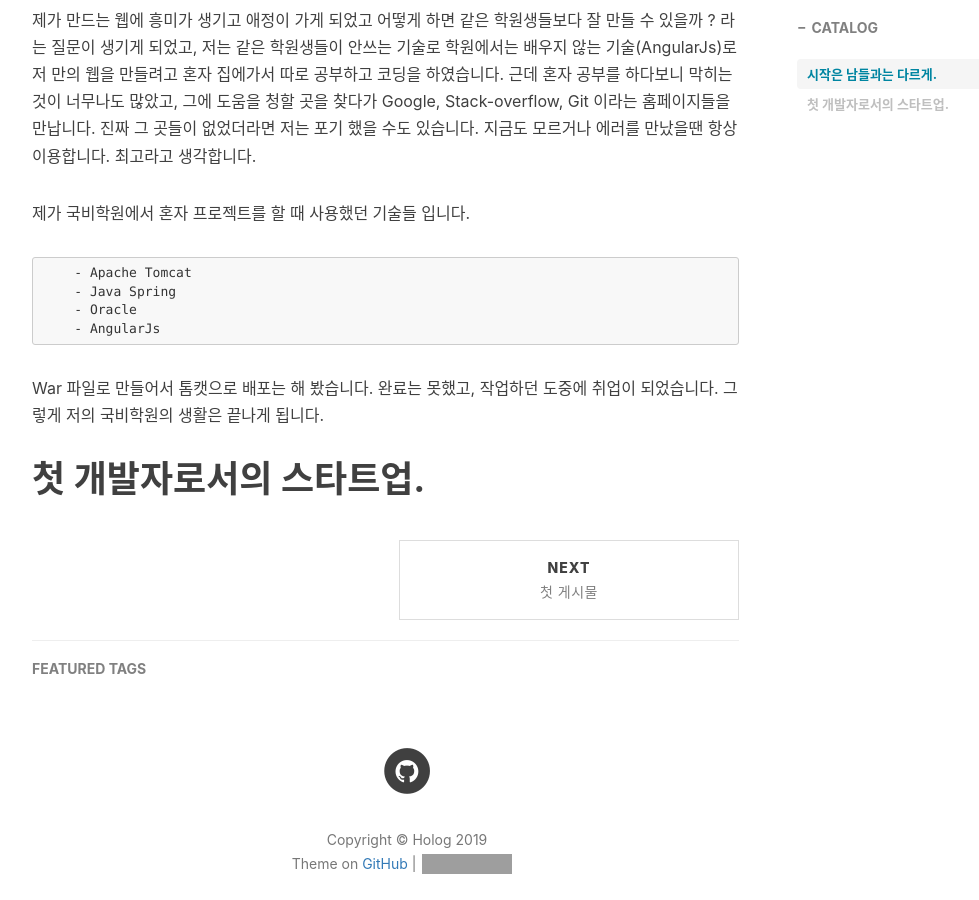
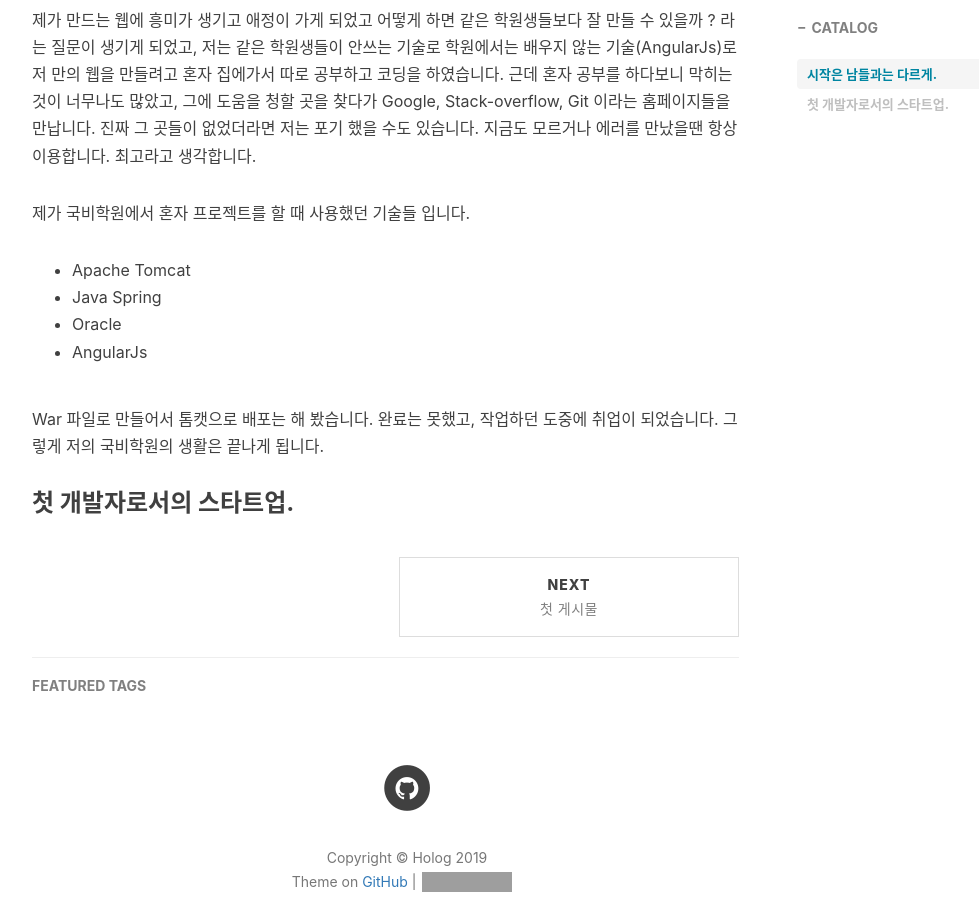
Before and after one commit to leeshar/wiki, a Jekyll site: the page built from _posts/2019-03-28-이인호 소개.md, in a window 1280 px wide and 900 px high, scrolled down 731 px. Shown: the whole window, without its empty margins (233-1212 px from the left). Built offline with Jekyll 4.4.1, drawn with Linux system fonts in a browser that asks for light colours; nearby versions of some CDN libraries; comment, search, counter and statistics services are not loaded; grey boxes are pictures that could not be loaded.

````diff
--- a/_posts/2019-03-28-이인호 소개.md
+++ b/_posts/2019-03-28-이인호 소개.md
@@ -26,15 +26,13 @@ tags:
 
 제가 국비학원에서 혼자 프로젝트를 할 때 사용했던 기술들 입니다.
 
-```
-    - Apache Tomcat
-    - Java Spring
-    - Oracle
-    - AngularJs
-```
+- Apache Tomcat
+- Java Spring
+- Oracle
+- AngularJs
 
 War 파일로 만들어서 톰캣으로 배포는 해 봤습니다.
 완료는 못했고, 작업하던 도중에 취업이 되었습니다.
 그렇게 저의 국비학원의 생활은 끝나게 됩니다.
 
-# 첫 개발자로서의 스타트업.
+### 첫 개발자로서의 스타트업.
````
